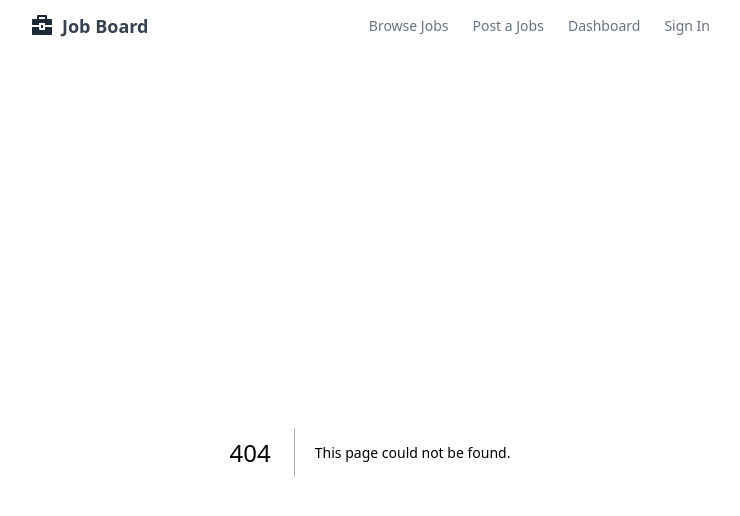
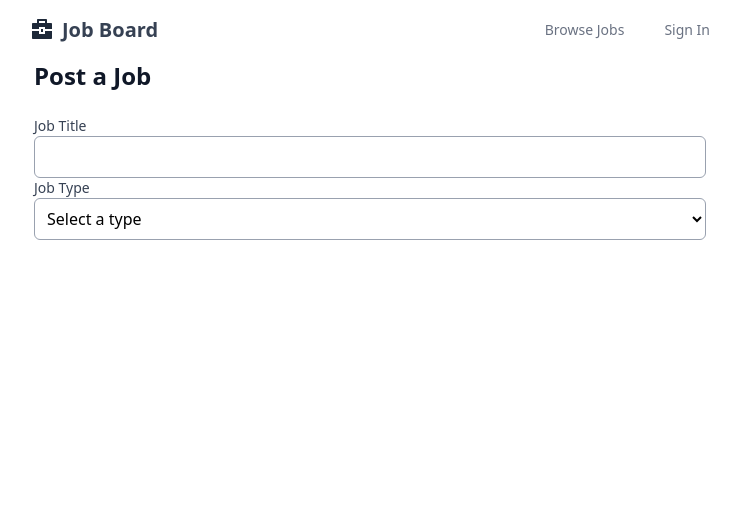
Before and after one commit to jfgarcia0911/jobseeker, a Next.js app: page /jobs/post in a window 1280 px wide. Before the commit this address had no page. Shown: the top 516 px of the page, without its empty margins (270-1010 px from the left). Built offline with nearby package versions, Linux system fonts and the light colour scheme; no server answers.

Commit message:
add job post page

```diff
--- a/package.json
+++ b/package.json
@@ -14,7 +14,7 @@
     "@prisma/extension-accelerate": "^2.0.2",
     "date-fns": "^4.1.0",
     "next": "15.4.6",
-    "next-auth": "^4.24.11",
+    "next-auth": "^5.0.0-beta.29",
     "postcss": "^8.5.6",
     "prisma": "^6.13.0",
     "react": "19.1.0",
--- /dev/null
+++ b/src/app/api/auth/[...nextauth]/route.ts
@@ -0,0 +1,3 @@
+import { handlers } from "@/auth";
+
+export const { GET, POST} = handlers;
--- a/src/app/auth/signin/page.tsx
+++ b/src/app/auth/signin/page.tsx
@@ -1,28 +1,33 @@
-import React from 'react'
+import { login } from "@/lib/auth";
+import React from "react";
 import { FaGithub } from "react-icons/fa";
 
 export default function page() {
 	return (
-    <div className='min-h-[calc(100vh-10rem)] flex flex-col items-center justify-center '>
-      <div className='flex flex-col items-center justify-center border-gray shadow-lg w-[400px] p-2'>
-        <div className='font-bold text-3xl mb-4 opacity-90'>
+		<div className="min-h-[calc(100vh-10rem)] flex flex-col items-center justify-center ">
+			<div className="flex flex-col items-center justify-center border-gray shadow-lg w-[400px] p-2">
+				<div className="font-bold text-3xl mb-4 opacity-90">
 					Welcome to Joblist
 				</div>
-        <div className='text-md text-gray-500 mb-8 font-medium'>
+				<div className="text-md text-gray-500 mb-8 font-medium">
 					Sign in to post jobs or apply for opportunities
 				</div>
-        <div className='flex items-center justify-center text-gray-500 mb-2'>
-          <FaGithub className='h-6 w-6 mr-3 items-center' />
-          <div className='text-md font-medium '>
+				<div className=" text-gray-500 mb-2">
+					<button onClick={login}  className="cursor-pointer flex items-center justify-center">
+						<FaGithub className="h-6 w-6 mr-3 items-center" />
+						<div className="text-md font-medium ">
 							Continue with Github
+						</div>
+					</button>
+				</div>
+			</div>
+			<div className=" w-[400px] text-md text-gray-500 font-medium border-gray shadow-lg">
+				<div className="text-center my-10">
+					By signing in, you agree to our{" "}
+					<span className="text-blue-500">Terms of Service</span> and{" "}
+					<span className="text-blue-500">Privacy Policy</span>.
 				</div>
 			</div>
 		</div>
-      <div className=' w-[400px] text-md text-gray-500 font-medium border-gray shadow-lg'>
-        <div className='text-center my-6'>
-          By signing in, you agree to our <span className='text-blue-500'>Terms of Service</span> and <span className='text-blue-500'>Privacy Policy</span>.
-        </div>
-      </div>
-    </div>
-  )
+	);
 }
--- a/src/app/components/Navbar.tsx
+++ b/src/app/components/Navbar.tsx
@@ -1,11 +1,17 @@
+"use client"
+
 import React from 'react'
 import { RiBriefcase4Fill } from "react-icons/ri";
 import Link from 'next/link';
+import { useSession } from 'next-auth/react';
+import { logout } from '@/lib/auth';
+export default function Navbar() {
 
-export default function Navbar() {
+  const { data: session } = useSession();
+
   return (
     <nav>
-      <div className='flex items-center justify-between py-3 mx-[300px] text-gray-500 '>
+      <div className=' flex items-center justify-between py-4 mx-[300px] text-gray-500 '>
         <div >
 
             <Link href="/" className='flex items-center space-x-2'>
@@ -14,15 +20,21 @@ export default function Navbar() {
 
             </div>
             <div>
-                <h1 className='font-semibold text-lg text-gray-700'>Job Board</h1>
+                <h1 className='font-bold text-xl text-gray-700'>Job Board</h1>
             </div>
             </Link>
         </div>
-        <div className='flex items-center space-x-6 text-sm'>
+        <div className='flex items-center space-x-10 text-sm'>
            <Link className=' hover:text-gray-700' href="/jobs">Browse Jobs</Link>
+
+           {session?
+           <>
            <Link className=' hover:text-gray-700' href="/jobs/post">Post a Jobs</Link>
            <Link className=' hover:text-gray-700' href="/dashboard">Dashboard</Link>
-           <Link className=' hover:text-gray-700' href="/auth/signin">Sign In</Link>
+            <Link className=' hover:text-gray-700' href="/auth/signout" onClick={logout}>Sign Out</Link>
+            </>
+            :
+             <Link className=' hover:text-gray-700' href="/auth/signin">Sign In</Link>}
         </div>
       </div>
     </nav>
--- /dev/null
+++ b/src/app/components/SessionProvider.tsx
@@ -0,0 +1,12 @@
+"use client"
+
+import { SessionProvider as Provider  } from "next-auth/react"
+
+type Props = {
+    children: React.ReactNode;
+    session: any;
+};
+
+export default function SessionProvider({ children, session }: Props) {
+    return <Provider session={session}>{children}</Provider>;
+}
--- /dev/null
+++ b/src/app/jobs/post/page.tsx
@@ -0,0 +1,27 @@
+import React from 'react'
+
+export default function PostJobPage() {
+  return (
+    <div className='max-w-2xl mx-auto'>
+      <h1 className='text-2xl font-bold mb-6 text-gray-900'>Post a Job</h1>
+      <form >
+        <div>
+            <label htmlFor="title" className='block text-sm font-medium text-gray-700'>Job Title</label>
+            <input type="text" id="title" name="title" required
+            className='w-full border border-gray-400 p-2 rounded-md focus:outline-none focus:ring-2' />
+        </div>
+
+        <div>
+            <label htmlFor="type" className='block text-sm font-medium text-gray-700'>Job Type</label>
+            <select name="type" id="type" required className='w-full border border-gray-400 p-2 rounded-md focus:outline-none focus:ring-2'>
+                <option value="">Select a type</option>
+                <option value="full-time">Full Time</option>
+                <option value="part-time">Part Time</option>
+                <option value="contract">Contract</option>
+                <option value="intership">Internship</option>
+            </select>
+        </div>
+      </form>
+    </div>
+  )
+}
--- a/src/app/layout.tsx
+++ b/src/app/layout.tsx
@@ -1,9 +1,9 @@
 import type { Metadata } from "next";
 import { Geist, Geist_Mono } from "next/font/google";
 import "./globals.css";
-import Link from "next/link";
 import Navbar from "./components/Navbar";
-
+import SessionProvider from "./components/SessionProvider";
+import { auth } from "@/auth";
 const geistSans = Geist({
 	variable: "--font-geist-sans",
 	subsets: ["latin"],
@@ -19,18 +19,23 @@ export const metadata: Metadata = {
 	description: "Find your dream job",
 };
 
-export default function RootLayout({
+export default async function RootLayout({
 	children,
 }: Readonly<{
 	children: React.ReactNode;
 }>) {
+
+	const session = await auth();
+console.log(session)
 	return (
 		<html lang="en">
 			<body
 				className={`${geistSans.variable} ${geistMono.variable} antialiased`}
 			>
-				<Navbar />
-				<main>{children}</main>
+				<SessionProvider session={session}>
+					<Navbar />
+					<main>{children}</main>
+				</SessionProvider>
 			</body>
 		</html>
 	);
--- /dev/null
+++ b/src/auth.ts
@@ -0,0 +1,32 @@
+import NextAuth from "next-auth";
+import GitHub from "next-auth/providers/github";
+import { PrismaAdapter } from "@auth/prisma-adapter";
+import { PrismaClient } from "./generated/prisma";
+
+const prisma = new PrismaClient();
+
+export const { auth, handlers, signIn, signOut } = NextAuth({
+	session: {
+		strategy: "jwt",
+	},
+	providers: [GitHub],
+	adapter: PrismaAdapter(prisma),
+	callbacks: {
+		async jwt({ token, user }) {
+			if (user) {
+				token.id = user.id;
+				token.name = user.name;
+			}
+
+			return token;
+		},
+		async session({ session, token }) {
+			if (session.user) {
+				session.user.id = token.id as string;
+                session.user.name = token.name as string;
+			}
+
+            return session;
+		},
+	},
+});
--- /dev/null
+++ b/src/lib/auth.ts
@@ -0,0 +1,13 @@
+"use server";
+
+import { signIn, signOut } from "@/auth";
+
+
+
+export const login = async () => {
+      await signIn("github", {redirectTo: "/"});
+}
+
+export const logout = async () => {
+      await signOut({redirectTo: "/auth/signin"});
+}
--- /dev/null
+++ b/src/lib/prisma.ts
@@ -0,0 +1,13 @@
+import {PrismaClient} from "../generated/prisma";
+import {withAccelerate} from "@prisma/extension-accelerate";
+
+const globalForPrisma = global as unknown as {
+    prisma: PrismaClient;
+}
+
+const prisma = globalForPrisma.prisma || new PrismaClient().$extends(withAccelerate());
+
+
+if(process.env.NODE_ENV !== "production") globalForPrisma.prisma = prisma;
+
+export { prisma };
--- /dev/null
+++ b/src/middleware.ts
@@ -0,0 +1 @@
+export {auth as middleware} from "@/auth"
```
Also changed, not shown: 1 other file (tests, documents, lock files or other folders). Lines whose indentation alone changed are shown as unchanged.
